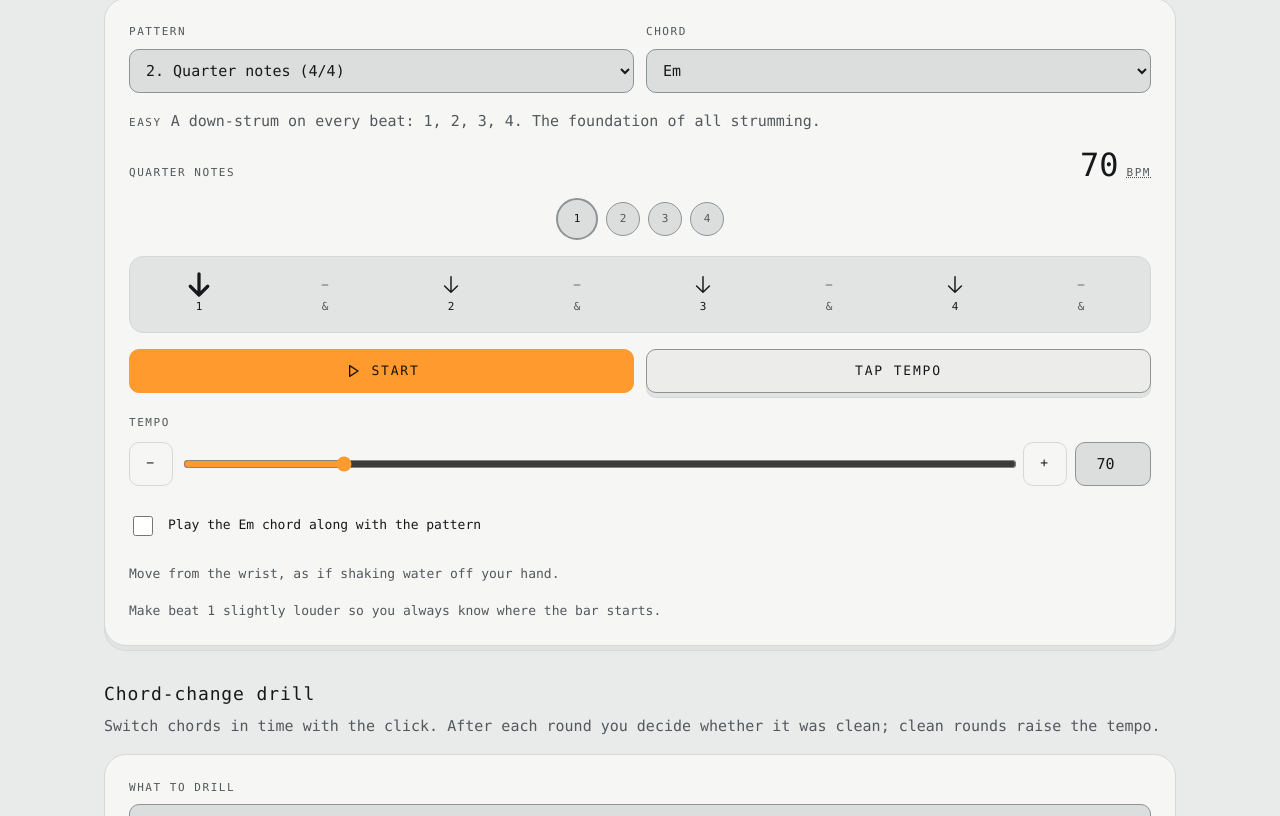
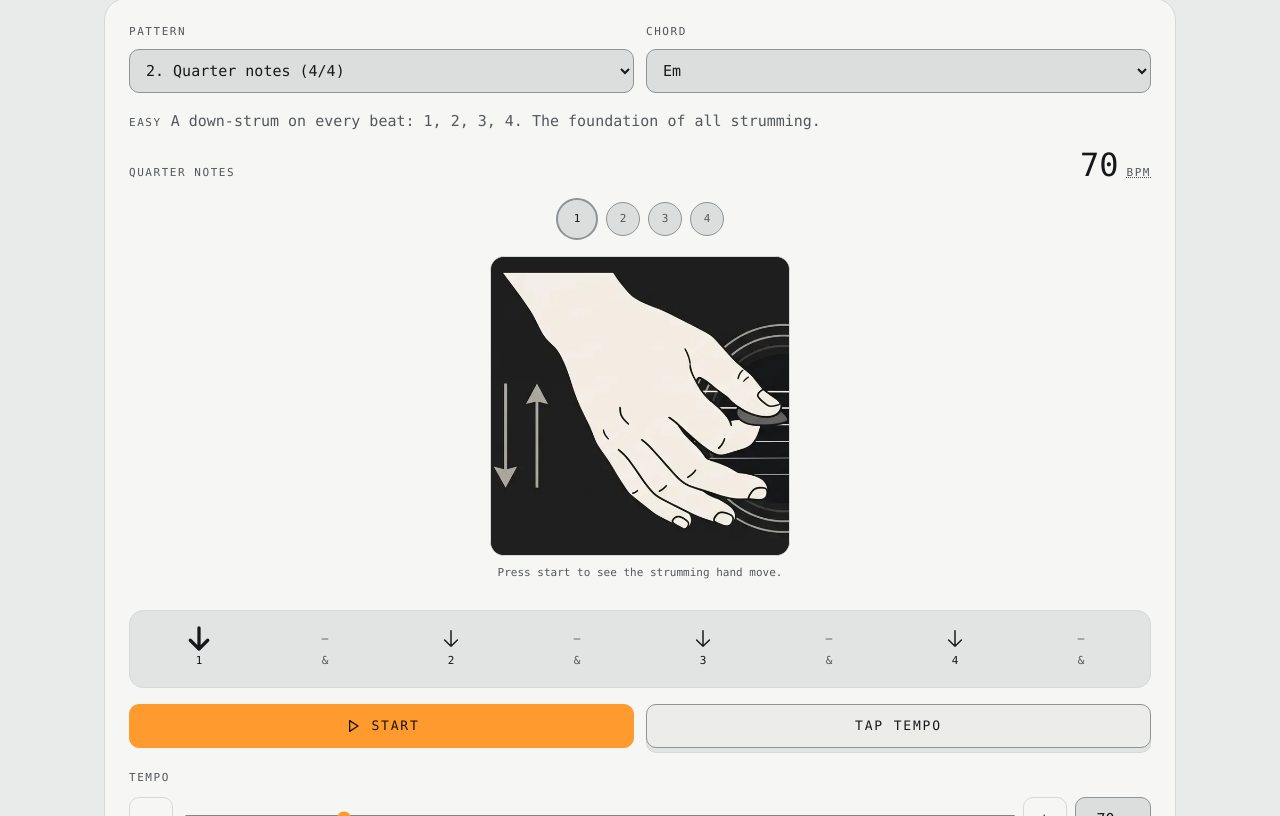
Before and after one commit to jacksonfdam/chordwise, a React (Vite) app: page /tools in a window 1280 px wide. Shown: the part 864-1680 px from the top of the page. Built offline with nearby package versions, Linux system fonts and the light colour scheme.

Commit message:
feat: show the strumming hand above the pattern in the metronome

```diff
--- a/src/components/Metronome/Metronome.tsx
+++ b/src/components/Metronome/Metronome.tsx
@@ -5,6 +5,7 @@ import type { Chord, StrumPattern as StrumPatternData, TimeSignature } from "../
 import { useMetronome } from "../../hooks/useMetronome";
 import ui from "../../styles/ui.module.css";
 import { Icon } from "../Icon/Icon";
+import { StrumHand } from "../StrumHand/StrumHand";
 import { StrumPattern } from "../StrumPattern/StrumPattern";
 import { BeatDots } from "./BeatDots";
 import styles from "./Metronome.module.css";
@@ -98,7 +99,14 @@ export function Metronome({
 
       <BeatDots beatsPerBar={meter.beatsPerBar} position={metronome.position} />
 
-      {pattern && <StrumPattern pattern={pattern} activeSlot={metronome.position?.slot ?? null} />}
+      {pattern && (
+        <>
+          <StrumHand
+            stroke={metronome.position ? (pattern.grid[metronome.position.slot] ?? null) : null}
+          />
+          <StrumPattern pattern={pattern} activeSlot={metronome.position?.slot ?? null} />
+        </>
+      )}
 
       <div className={styles.controls}>
         <button
```
